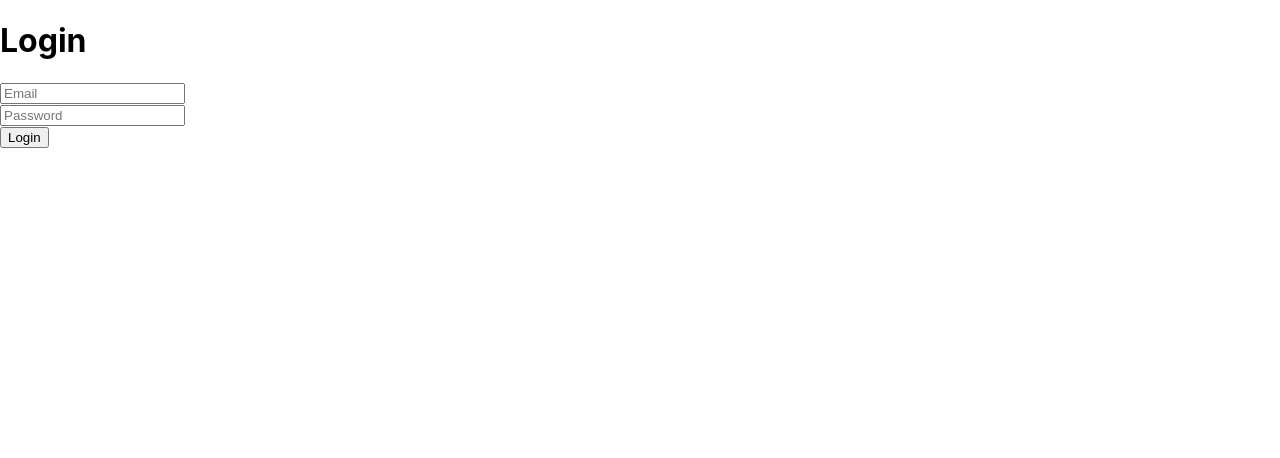
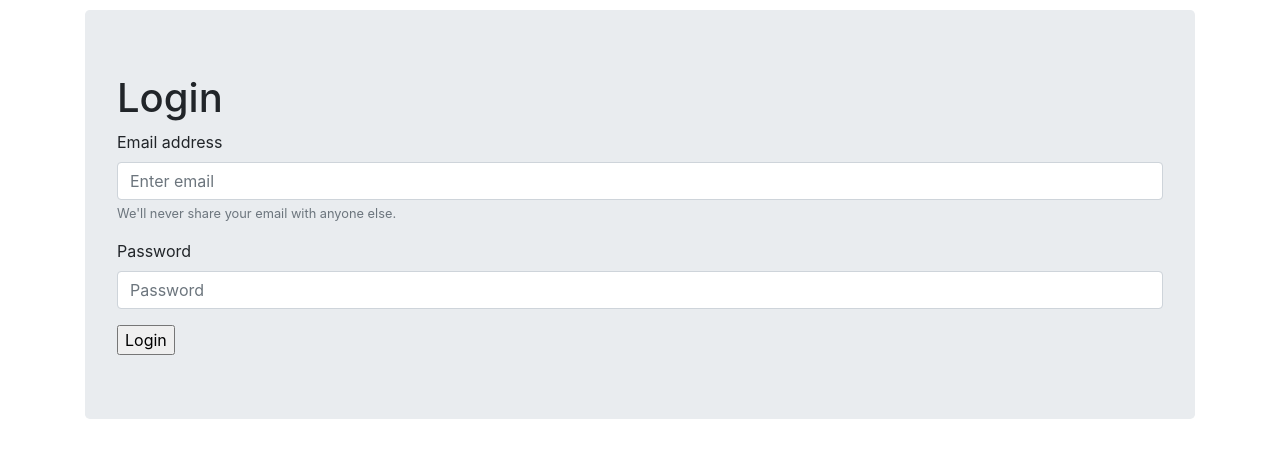
Before and after one commit to Tafir/dashboard, a React (Create React App) app in the folder frontend/: page /login in a window 1280 px wide. Shown: the top 458 px of the page. Built offline with nearby package versions, Linux system fonts and the light colour scheme; no server answers.

Commit message:
Bootstrap + separation of the login form component

```diff
--- a/frontend/package.json
+++ b/frontend/package.json
@@ -10,7 +10,9 @@
     "@types/node": "^12.19.9",
     "@types/react": "^16.14.2",
     "@types/react-dom": "^16.9.10",
+    "bootstrap": "^4.5.3",
     "react": "^17.0.1",
+    "react-bootstrap": "^1.4.0",
     "react-dom": "^17.0.1",
     "react-router-dom": "^5.2.0",
     "react-scripts": "4.0.1",
--- a/frontend/src/App.tsx
+++ b/frontend/src/App.tsx
@@ -3,7 +3,7 @@ import React, { useEffect, useState } from 'react';
 import { BrowserRouter, Switch, Route, Redirect } from "react-router-dom";
 
 import { RegistrationForm } from "./components/registration-form/registration-form.component";
-import { LoginForm } from "./components/login-form/login-form.component"
+import { LoginFormContainer } from './components/login-form/login-form.container';
 import { Dashboard } from "./components/dashboard/dashboard"
 
 import './App.css';
@@ -54,7 +54,7 @@ const App = () => {
             path="/login"
             render={() =>
               !isAuthenticated ?
-              (<LoginForm setAuth={setAuth}/>) :
+              (<LoginFormContainer setAuth={setAuth}/>) :
               (<Redirect to="/dashboard"/>)
             }
           />
--- a/frontend/src/components/login-form/login-form.component.tsx
+++ b/frontend/src/components/login-form/login-form.component.tsx
@@ -1,48 +1,41 @@
 import React from "react";
 
-import { UserLoginRequest } from "../../models/UserLoginRequest";
+import Form from 'react-bootstrap/Form';
+import Alert from 'react-bootstrap/Alert';
+import Container from 'react-bootstrap/Container';
+import Jumbotron from 'react-bootstrap/Jumbotron';
+
+import "./login-form.styles.css";
 
 // CHANGE TYPE HERE
-export const LoginForm = ({ setAuth }: any) => {
-
-    const handleSubmit = (e: any) => {
-        e.preventDefault();
-
-        const userDetails: UserLoginRequest = {
-            email: e.target.email.value,
-            password: e.target.password.value,
-        };
-
-        console.log(userDetails);
-        fetch(`http://localhost:8080/users/login`, {
-            method: "POST",
-            headers: { 'Content-Type': 'application/json' },
-            body: JSON.stringify(userDetails)
-        })
-            .then(res => res.json())
-            .then(res => {
-                if (res.status === "error") { throw res.data.message; }
-
-                localStorage.setItem("token", res.data.token);
-                setAuth(true);
-            })
-            .catch(err => console.error(err));
-    }
-
+export const LoginForm = ({ handleSubmit, error }: any) => {
     return (
-        <div>
-            <h1>Login</h1>
-            <form onSubmit={handleSubmit}>
-                <div>
-                    <input type="email" id="email" name="email" placeholder="Email" required/>
-                </div>
-                <div>
-                    <input type="password" id="password" name="password" placeholder="Password" required/>
-                </div>
-                <div>
-                    <input type="submit" value="Login"/>
-                </div>
-            </form>
-        </div>
+        <Container className="container">
+            <Jumbotron className="jumbotron">
+                <h1>Login</h1>
+                <Form onSubmit={handleSubmit}>
+                    <Form.Group controlId="formBasicEmail">
+                        <Form.Label>Email address</Form.Label>
+                        <Form.Control type="email" placeholder="Enter email" name="email" required/>
+                        <Form.Text className="text-muted">
+                            We'll never share your email with anyone else.
+                        </Form.Text>
+                    </Form.Group>
+                    <Form.Group controlId="formBasicPassword">
+                        <Form.Label>Password</Form.Label>
+                        <Form.Control type="password" placeholder="Password" name="password" required/>
+                    </Form.Group>
+                    <div>
+                        <input type="submit" value="Login"/>
+                    </div>
+                </Form>
+                {error &&
+                    <Alert variant="danger" className="jumbotron-alert">
+                        <Alert.Heading>Authentication Error</Alert.Heading>
+                        <p>{error}</p>
+                    </Alert>
+                }
+            </Jumbotron>
+        </Container>
     );
 }
--- /dev/null
+++ b/frontend/src/components/login-form/login-form.container.tsx
@@ -0,0 +1,41 @@
+import React, { useState } from 'react';
+
+import { UserLoginRequest } from "../../models/UserLoginRequest";
+import { LoginForm } from './login-form.component';
+
+export const LoginFormContainer = ({ setAuth }: any) => {
+    const [error, setError] = useState("");
+
+
+    const handleSubmit = (e: any) => {
+        e.preventDefault();
+
+        const userDetails: UserLoginRequest = {
+            email: e.target.email.value,
+            password: e.target.password.value,
+        };
+
+        console.log(userDetails);
+        fetch(`http://localhost:8080/users/login`, {
+            method: "POST",
+            headers: { 'Content-Type': 'application/json' },
+            body: JSON.stringify(userDetails)
+        })
+            .then(res => res.json())
+            .then(res => {
+                if (res.status === "error") { throw res.data.message; }
+
+                localStorage.setItem("token", res.data.token);
+                setAuth(true);
+            })
+            .catch(err => {
+                console.error(err);
+                setError(err);
+            });
+    }
+
+
+    return (
+        <LoginForm handleSubmit={handleSubmit} error={error}/>
+    )
+}
--- /dev/null
+++ b/frontend/src/components/login-form/login-form.styles.css
@@ -0,0 +1,7 @@
+.container{
+    margin-top: 10px;
+}
+
+.jumbotron-alert{
+    margin-top: 10px;
+}
--- a/frontend/src/index.tsx
+++ b/frontend/src/index.tsx
@@ -1,5 +1,7 @@
 import React from 'react';
 import ReactDOM from 'react-dom';
+
+import "bootstrap/dist/css/bootstrap.min.css";
 import './index.css';
 import App from './App';
 
```
